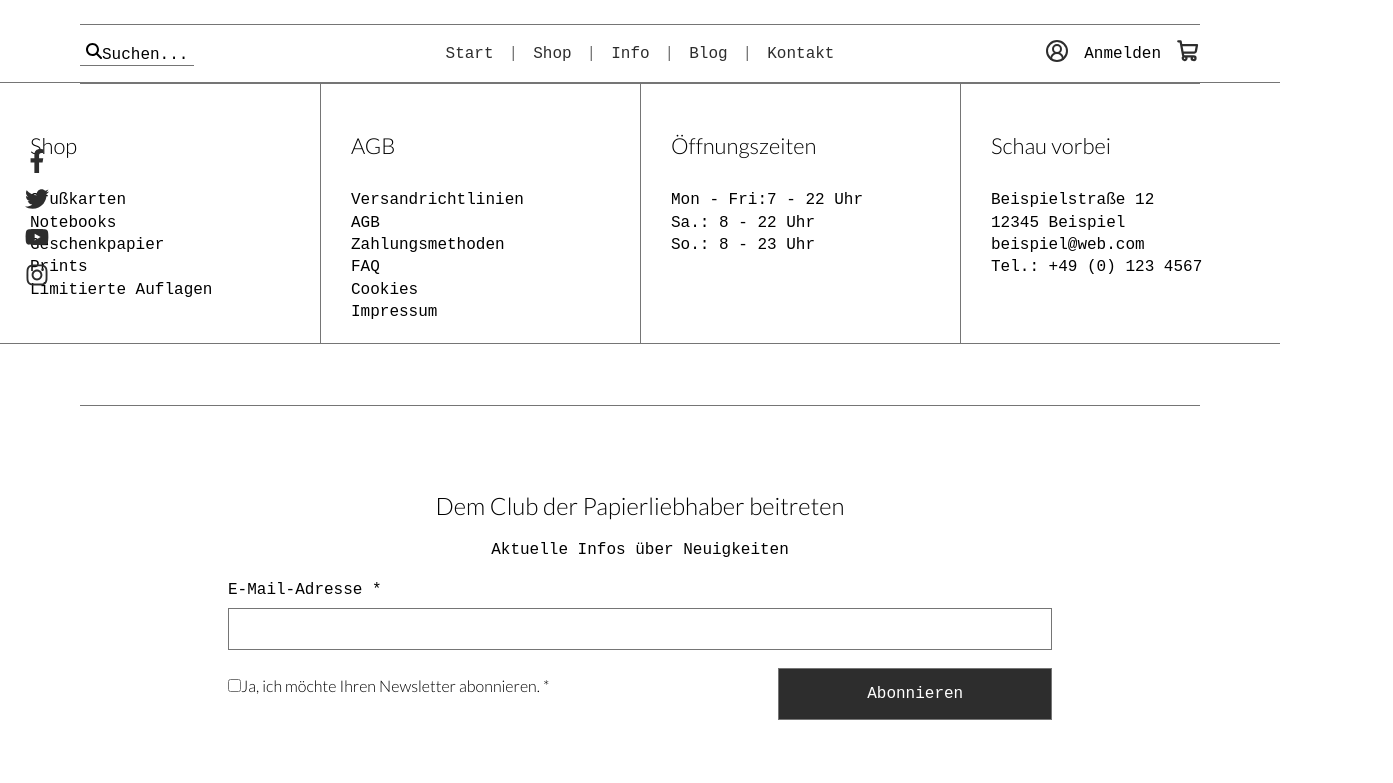
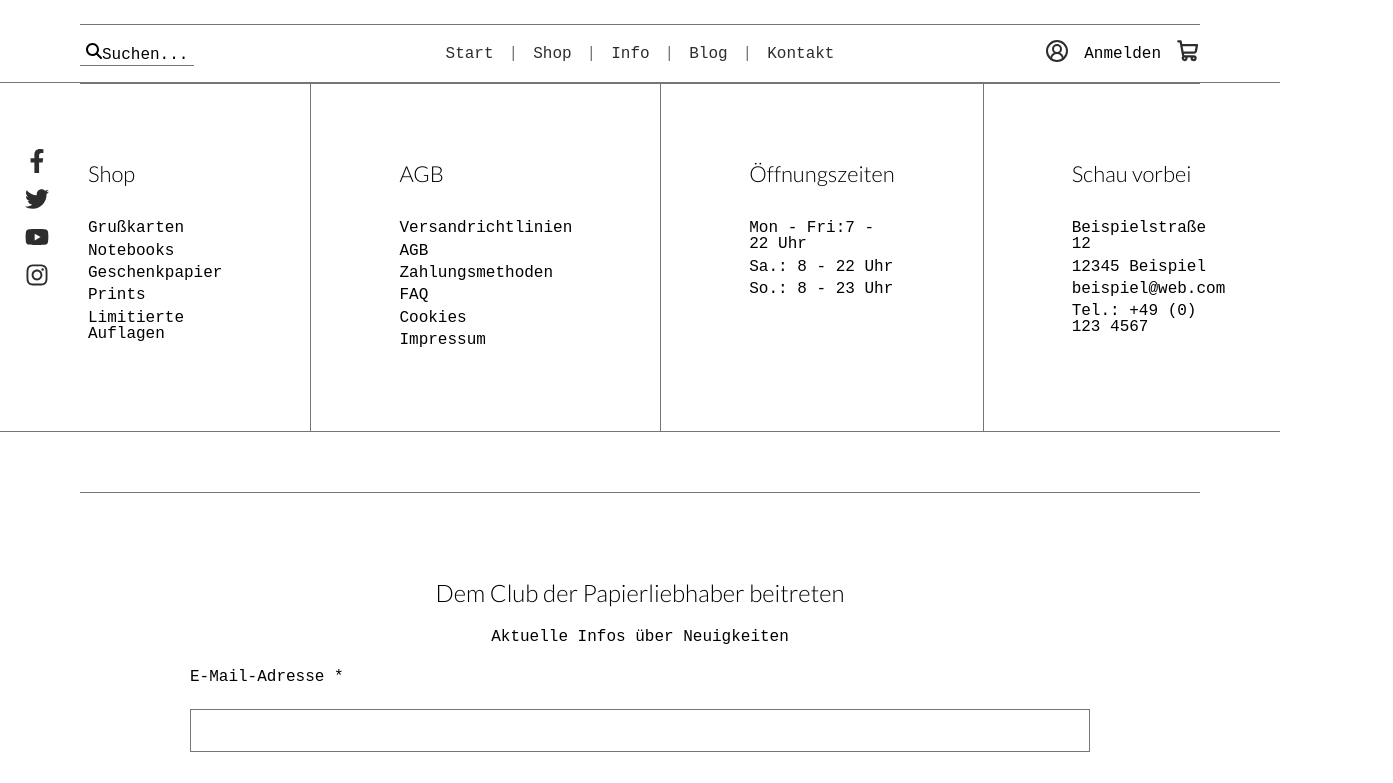
Before and after one commit to Inessa-Igumensev/Fakestore_Webstore, a React (Vite) app: page /contact in a window 1280 px wide. Shown: the part 180-963 px from the top of the page, 1393 px wide, since content can reach past the window. Built offline with nearby package versions, Linux system fonts and the light colour scheme.

Commit message:
subscribe componente margin korrigiert

```diff
--- a/src/Components/Contact.css
+++ b/src/Components/Contact.css
@@ -1,23 +1,29 @@
 @import url("../Root.css");
+@import url("./Footer.css");
 
 /* Contact Styling */
 .contact {
   display: grid;
   grid-template-columns: repeat(4, 1fr);
+  justify-content: space-between;
   border-top: 1px solid var(--borderColor);
   border-bottom: 1px solid var(--borderColor);
+
+   div {
+    padding-block: var(--space-xxl);
+    padding-inline: var(--space-2xl);
+
+  }
+
 
   h5 {
     font-family: var(--ff-heading);
     font-size: var(--fs-card-title);
     font-weight: 300;
-    margin-block-start: var(--space-lg);
     margin-block-end: var(--space-lg);
+
   }
 
-  div {
-    padding: 20px 30px;
-  }
 
   p {
     font-family: var(--ff-body);
@@ -31,6 +37,7 @@
 }
 
 .copyright {
+
   text-align: center;
   padding: 20px;
   font-family: var(--ff-body);
--- a/src/Components/Contact.tsx
+++ b/src/Components/Contact.tsx
@@ -1,5 +1,6 @@
 export function Contact() {
   return <div className="contact">
+
     <div className="listing-products">
       <h5>Shop</h5>
       <p>Grußkarten</p>
--- a/src/Components/Footer.css
+++ b/src/Components/Footer.css
@@ -2,7 +2,6 @@
   display: flex;
   flex-direction: column;
   width: calc(100% - 160px);
-  margin-block-start: 1.8em;
-  margin-inline: auto;
+  margin: auto;
 
 }
--- a/src/Components/Login.css
+++ b/src/Components/Login.css
@@ -19,7 +19,7 @@
   position: relative;
   width: 100%;
   max-width: 400px;
-  height: clamp(400px, 70vh, 500px);
+  height: clamp(400px, 80vw, 500px);
   color: var(--f-color);
   border-radius: 50px 5px;
   overflow: hidden;
--- a/src/Components/Subscribe.css
+++ b/src/Components/Subscribe.css
@@ -4,15 +4,13 @@
 .subscribe-content {
   text-align: center;
   border-top: 1px solid var(--borderColor);
-  margin-block: var(--space-lg);
-
+  margin-block-end: var(--space-xl);
+  margin-block-start: var(--space-xl);
 }
 
-.subscribe-container{
+.subscribe-container {
   margin-block-start: var(--space-2xl);
-  margin-block-end: var(--space-lg);
   margin-inline: var(--space-2xl);
-  padding-inline: var(--space-xl);
 
   h3 {
     font-family: var(--ff-heading);
@@ -26,13 +24,14 @@
     font-family: var(--ff-body);
     padding-block: var(--space-md);
   }
-
 }
 
 .subscribe-form {
   display: grid;
-  grid-template-columns: repeat(3, 1fr);
-  gap: 0.1rem;
+  grid-template-columns: repeat(2, 1fr) auto;
+  row-gap: var(--space-md);
+  width: clamp(320px, 80vw, 900px);
+  margin: 0 auto;
   text-align: left;
 
   label {
@@ -49,11 +48,25 @@
     outline: none;
     padding-block: 0.7rem;
     padding-inline: var(--space-sm);
-    background-color:var(--background);
+    background-color: var(--background);
     border: 1px solid var(--borderColor);
-    font-size: var(--ff-body);
+    font-size: var(--fs-body);
     font-family: var(--ff-body);
+    box-sizing: border-box;
+  }
+
+  .abo-newsletter {
+    grid-column: 1/3;
+    grid-row: 3;
+    display: flex;
+    align-items: center;
     cursor: pointer;
+
+    label {
+      font-family: var(--ff-heading);
+      font-weight: 300;
+      padding-inline: var(--space-xs);
+    }
   }
 
   button {
@@ -64,12 +77,11 @@
     cursor: pointer;
     font-size: var(--fs-body);
     background-color: var(--f-color);
-    padding-block: var(--space-md);
-    padding-inline: var(--space-md);
+    padding-block: 0.7rem;
+    padding-inline: var(--space-xxl);
     border: 1px solid var(--borderColor);
     margin-block-start: var(--space-md);
     transition-duration: 0.4s;
-    flex-shrink: 0;
 
     &:hover {
       background-color: #ffffff;
@@ -81,16 +93,3 @@
     }
   }
 }
-
-.abo-newsletter {
-  grid-column: 1/3;
-  grid-row: 3;
-  display: flex;
-  align-items: center;
-  cursor:pointer;
-
-  label{
-        font-family: var(--ff-heading);
-        font-weight: 300;
-  }
-}
--- a/src/Components/Subscribe.tsx
+++ b/src/Components/Subscribe.tsx
@@ -11,7 +11,7 @@ export function Subscribe() {
           <div className="abo-newsletter">
             <input type="checkbox" id="newsletter" />
             <label htmlFor="newsletter">
-              <span>Ja, ich möchte Ihren Newsletter abonnieren. *</span>
+              Ja, ich möchte Ihren Newsletter abonnieren. *
             </label>
           </div>
           <button type="submit">Abonnieren</button>
```
Also changed, not shown: src/App.tsx (+4 -4 lines).
